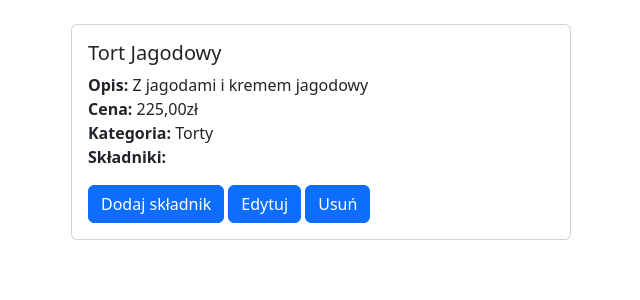
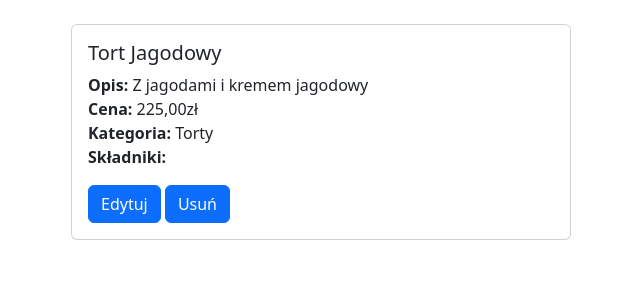
Before and after one commit to BartoszKubacki99/Cakes_webpage, a Django app: page /show_products/1/ in a window 1280 px wide. Shown: the part 56-356 px from the top of the page, without its empty margins (11-651 px from the left). Run offline with Django 4.2, Linux system fonts and the light colour scheme; a user stored in the database is signed in; data comes from the database, SQL or seed files in the repository; both versions use the stored data as it was after the commit.

Commit message:
fast correct Show product

```diff
--- a/Sklep/Cakes/templates/Shop/Add_Ingredients.html
+++ b/Sklep/Cakes/templates/Shop/Add_Ingredients.html
@@ -8,7 +8,7 @@
 <h1> Dodaj składnik :)</h1>
     <br/><br/>
     {% if submitted %}
-        Twój produkt został dodany!
+        Składnik został dodany!
 
     {% else %}
 
--- a/Sklep/Cakes/templates/Shop/show_product.html
+++ b/Sklep/Cakes/templates/Shop/show_product.html
@@ -15,9 +15,8 @@
                     {{ ingredient }}<br/>
             {% endfor %}</p>
         {% if user.is_superuser %}
-      <a href="#" class="btn btn-primary">Dodaj składnik</a>
-      <a href="#" class="btn btn-primary">Edytuj</a>
-      <a href="#" class="btn btn-primary">Usuń<a/>
+      <a href="{% url 'update-product' product.id %}" class="btn btn-primary">Edytuj</a>
+      <a href="{% url 'delete-product' product.id %}" class="btn btn-primary">Usuń<a/>
         {% endif %}
   </div>
 </div>
```
Also changed, not shown: Sklep/db.sqlite3 (added), Sklep/media/images/pobrane_WQctiUX.jpeg (added), Sklep/media/images/waniliowy-tort-z-biala-czekolada-i-malinami_uEvJyZW.jpg (added), 1 other file.
